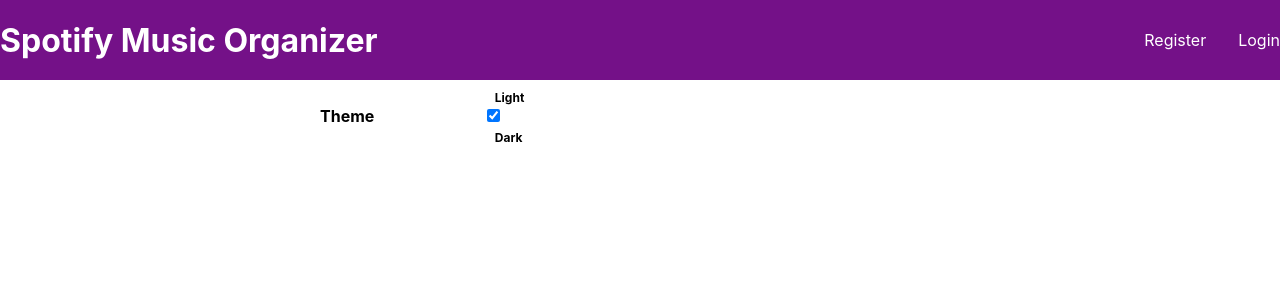
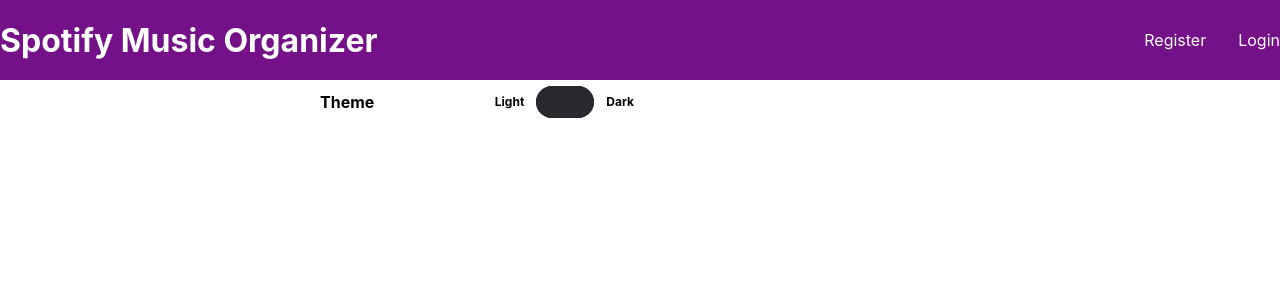
Before and after one commit to sammierosado/liftoff-group-3, a React (Create React App) app in the folder src/main/react-app-brainyBunch/: page /setting in a window 1280 px wide. Shown: the top 300 px of the page. Built offline with nearby package versions, Linux system fonts and the light colour scheme.

Commit message:
working on setting changes

```diff
--- a/src/main/react-app-brainyBunch/src/components/Setting.js
+++ b/src/main/react-app-brainyBunch/src/components/Setting.js
@@ -20,6 +20,12 @@
 
     setCheckedValue(event.target.checked);
   };
+
+  useEffect(() => {
+    var bodyClasses = darkMode === 'true' ? 'dark' : '';
+    document.body.className = bodyClasses;
+  });
+
 
   return (
     <div>
--- a/src/main/react-app-brainyBunch/src/css/setting.css
+++ b/src/main/react-app-brainyBunch/src/css/setting.css
@@ -33,3 +33,23 @@
     padding: 0 0.75rem;
     margin: 0;
 }
+.toggle {
+    cursor: pointer;
+    display: inline-block;
+}
+
+.toggleSwitch {
+    display: inline-block;
+    background: #28292c;
+    border-radius: 16px;
+    width: 58px;
+    height: 32px;
+    position: relative;
+    vertical-align: middle;
+    transition: background 0.25s;
+}
+
+.toggleCheckbox {
+    position: absolute;
+    visibility: hidden;
+}
```
